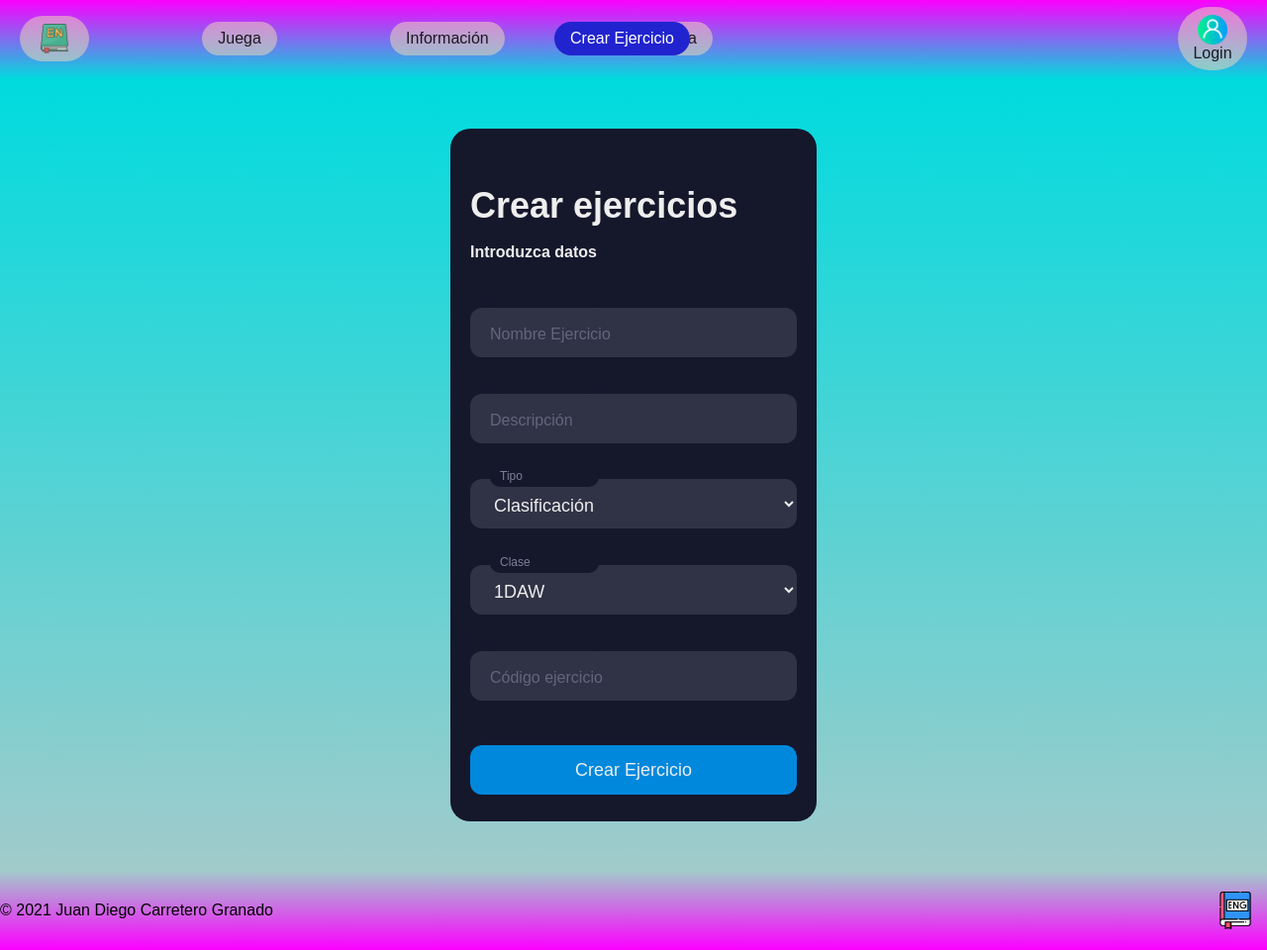
After one commit to JDCG00/Practicar-vocabulario-en-ingles, a PHP site: page /html/crearEjercicio.html in a window 1280 px wide. The commit adds this page. Shown: the whole page at 99% size. Run offline with PHP 8.4, Linux system fonts and the light colour scheme.

Commit message:
Crear Ejercicio hecho

```diff
--- a/css/estilo.css
+++ b/css/estilo.css
@@ -101,7 +101,7 @@ ol, ul {
     position: absolute;
     left: 0;
 }
-#login li{
+#inicio_sesion{
     position: absolute;
     right: 0;
 }
@@ -345,3 +345,127 @@ footer{
 	transform: scale(1.5);
 }
 /* Login */
+
+/*Formulario*/
+
+form {
+    display: flex;
+    flex-direction: column;
+    justify-content: space-evenly;
+    background-color: #15172b;
+    border-radius: 20px;
+    box-sizing: border-box;
+    height: 700px;
+    padding: 20px;
+    width: 370px;
+}
+
+.title {
+    color: #eee;
+    font-family: sans-serif;
+    font-size: 36px;
+    font-weight: 600;
+    margin-top: 30px;
+}
+
+.subtitle {
+    color: #eee;
+    font-family: sans-serif;
+    font-size: 16px;
+    font-weight: 600;
+    margin-top: 10px;
+}
+
+.input-container {
+    height: 50px;
+    position: relative;
+    width: 100%;
+}
+
+.ic1 {
+    margin-top: 40px;
+}
+
+.ic2 {
+    margin-top: 30px;
+}
+
+.input {
+    background-color: #303245;
+    border-radius: 12px;
+    border: 0;
+    box-sizing: border-box;
+    color: #eee;
+    font-size: 18px;
+    height: 100%;
+    outline: 0;
+    padding: 4px 20px 0;
+    width: 100%;
+}
+
+.cut {
+    background-color: #15172b;
+    border-radius: 10px;
+    height: 20px;
+    left: 20px;
+    position: absolute;
+    top: -20px;
+    transform: translateY(0);
+    transition: transform 200ms;
+    width: 110px;
+}
+
+.cut-short {
+    width: 50px;
+}
+
+.input:focus ~ .cut,
+.input:not(:placeholder-shown) ~ .cut {
+    transform: translateY(8px);
+}
+
+.placeholder {
+    color: #65657b;
+    font-family: sans-serif;
+    left: 20px;
+    line-height: 14px;
+    pointer-events: none;
+    position: absolute;
+    transform-origin: 0 50%;
+    transition: transform 200ms, color 200ms;
+    top: 20px;
+}
+
+.input:focus ~ .placeholder,
+.input:not(:placeholder-shown) ~ .placeholder {
+    transform: translateY(-30px) translateX(10px) scale(0.75);
+}
+
+.input:not(:placeholder-shown) ~ .placeholder {
+    color: #808097;
+}
+
+.input:focus ~ .placeholder {
+    color: #dc2f55;
+}
+
+.submit {
+    background-color: #08d;
+    border-radius: 12px;
+    border: 0;
+    box-sizing: border-box;
+    color: #eee;
+    cursor: pointer;
+    font-size: 18px;
+    height: 50px;
+    margin-top: 38px;
+    /* outline: 0; */
+    text-align: center;
+    width: 100%;
+}
+
+.submit:active {
+    background-color: #06b;
+}
+
+/*-----------*/
--- /dev/null
+++ b/html/crearEjercicio.html
@@ -0,0 +1,74 @@
+<!DOCTYPE html>
+<html lang="es">
+<head>
+    <meta charset="UTF-8">
+    <meta http-equiv="X-UA-Compatible" content="IE=edge">
+    <meta name="viewport" content="width=device-width, initial-scale=1.0">
+    <link rel="icon" href="../imgs/united-kingdom.png">
+    <link rel="stylesheet" href="../css/estilo.css">
+    <title>Practicar vocabulario en inglés</title>
+</head>
+<body>
+    <nav>
+        <ul id="panel-navegacion" class="nav nav-boton">
+            <li class="icono"><a href="../index.html" class="nav-link"><img src="../imgs/english.png"></a></li>
+            <li><a href="juega.html" class="nav-link">Juega</a></li>
+            <li><a href="informacion.html" class="nav-link">Información</a></li>
+            <li><a href="contacto.html" class="nav-link">Contacta</a></li>
+        </ul>
+        <ul class="nav nav-boton" id="login">
+            <li id="inicio_sesion" class="icono"><a href="login.html" class="nav-link"><img src="../imgs/user.png">Login</a></li>
+            <li><a href="#" class="nav-link activado">Crear Ejercicio</a></li>
+        </ul>
+    </nav>
+    <div class="contenedor">
+        <form action="#" method="post" enctype="multipart/form-data">
+            <div class="title">Crear ejercicios</div>
+            <div class="subtitle">Introduzca datos</div>
+            <div class="input-container ic1">
+                <input class="input" type="text" placeholder=" " name="nombre" />
+                <div class="cut"></div>
+                <label class="placeholder" for="nombre">Nombre Ejercicio</label>
+            </div>
+            <div class="input-container ic2">
+                <input class="input" type="text" placeholder=" " name="descripcion" />
+                <div class="cut"></div>
+                <label for="descripcion" class="placeholder">Descripción</label>
+            </div>
+            <div class="input-container ic2">
+                <select class="input" name="tipo">
+                    <option value="clasificacion">Clasificación</option>
+                    <option value="listening">Listening</option>
+                </select>
+                <div class="cut"></div>
+                <label for="tipo" class="placeholder">Tipo</label>
+            </div>
+            <div class="input-container ic2">
+                <select class="input" name="clase">
+                    <option value="1DAW">1DAW</option>
+                    <option value="2DAW">2DAW</option>
+                    <option value="1SMR">1SMR</option>
+                    <option value="2SMR">2SMR</option>
+                    <option value="4ESO">4ESO</option>
+                </select>
+                <div class="cut"></div>
+                <label for="clase" class="placeholder">Clase</label>
+            </div>
+            <div class="input-container ic2">
+                <input class="input" type="text" placeholder=" " name="codEjercicio" />
+                <div class="cut"></div>
+                <label for="codEjercicio" class="placeholder">Código ejercicio</label>
+            </div>
+            <input class="submit" type="submit" name="enviar" value="Crear Ejercicio">
+        </form>
+    </div>
+    <footer>
+        <div>
+          <span>© 2021 Juan Diego Carretero Granado</span>
+        </div>
+        <a class="icono_footer" href="https://github.com/JDCG00/Practicar-vocabulario-en-ingles">
+            <img src="../imgs/eng.png">
+        </a>
+    </footer>
+</body>
+</html>
--- a/html/login.html
+++ b/html/login.html
@@ -17,7 +17,8 @@
             <li><a href="contacto.html" class="nav-link">Contacta</a></li>
         </ul>
         <ul class="nav nav-boton" id="login">
-            <li class="icono"><a href="#" class="nav-link activado"><img src="../imgs/user.png">Login</a></li>
+            <li id="inicio_sesion" class="icono"><a href="#" class="nav-link activado"><img src="../imgs/user.png">Login</a></li>
+            <li><a href="crearEjercicio.html" class="nav-link">Crear Ejercicio</a></li>
         </ul>
     </nav>
     <div class="contenedor">
```
